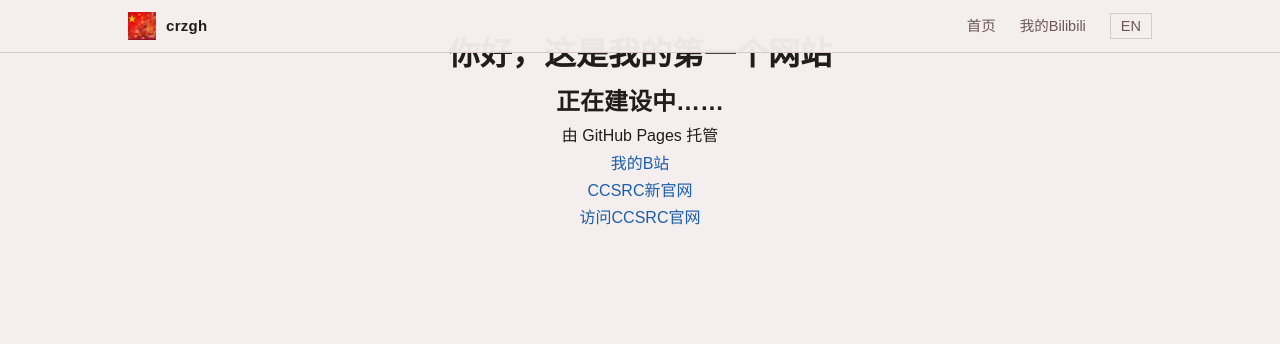
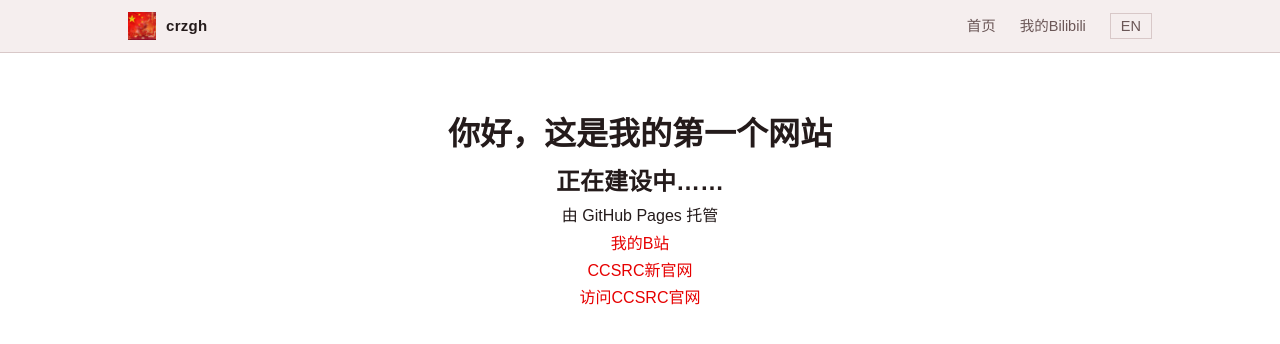
Before and after one commit to crzgh/crzgh.github.io, a plain HTML site: page index.html in a window 1280 px wide. Drawn offline with Linux system fonts and the light colour scheme.

Commit message:
Refactor HTML structure and update styles

```diff
--- a/index.html
+++ b/index.html
@@ -2,54 +2,13 @@
 <html lang="zh-CN">
 <head>
   <meta charset="UTF-8">
+  <meta name="viewport" content="width=device-width, initial-scale=1.0">
   <title>crzgh的个人网站</title>
   <link rel="icon" href="/assets/images/crzgh.jpeg">
   <meta name="description" content="这是crzgh的网站，这个网站包括OpenBVE/Hmmsim/MTR及其他方面的内容，欢迎访问">
   <style>
     :root {
-      --bg: #ffffff; --card: #fbfaf6; --ink: #202327; --ink-2: #5f625f; --ink-3: #858780;
-      --line: #d8d6ce; --blue: #1b5fa8; --blue-deep: #134b8a; --blue-soft: #e3ecf6; --max-w: 1080px;
-    }
-    * { margin: 0; padding: 0; box-sizing: border-box; }
-    html { scroll-behavior: smooth; }
-    body {
-      font-family: "Noto Sans SC", "PingFang SC", "Microsoft YaHei", sans-serif;
-      background: var(--bg); color: var(--ink); line-height: 1.7; -webkit-font-smoothing: antialiased;
-    }
-    a { color: var(--blue); text-decoration: none; }
-    a:hover { color: var(--blue-deep); }
-    .container { max-width: var(--max-w); margin: 0 auto; padding: 0 28px; }
-  </style>
-</head>
-<body>
-  <div style="text-align: center;">
-   <br />
-   <h1>你好，这是我的第一个网站</h1>
-   <h2>正在建设中……</h2>
-   <p>由 GitHub Pages 托管</p>
-   <a href="https://space.bilibili.com/3546666699328210/" target="_blank" rel="noopener noreferrer">我的B站</a>
-   <br />
-   <a href="ccsrc/index.html">CCSRC新官网</a>
-   <br />
-   <a href="https://ccsrc.dpdns.org" target="_blank" rel="noopener noreferrer">访问CCSRC官网</a>
-  </div>
-  <header class="site-nav" id="siteNav">
-  <div class="nav-inner">
-    <a class="brand" href="/">
-      <img src="/assets/images/crzgh.jpeg" alt="Logo">
-      <span class="brand-name">crzgh</span>
-    </a>
-    <button class="menu-toggle" id="menuToggle" type="button" aria-controls="siteMenu" aria-expanded="false">菜单</button>
-    <ul class="nav-links" id="siteMenu">
-      <li><a href="/index.html">首页</a></li>
-      <li><a href="https://space.bilibili.com/3546666699328210/">我的Bilibili</a></li>
-      <li><a class="lang-switch" href="/en/">EN</a></li>
-    </ul>
-  </div>
-  </header>
-<style>
-:root {
-  --bg: #f5eeee;
+      --bg: #ffffff;
       --card: #fdfafb;
       --ink: #241b1b;
       --ink-2: #6b5757;
@@ -60,6 +19,15 @@
       --red-soft: #ffe6e6;
       --max-w: 1080px;
     }
+    * { margin: 0; padding: 0; box-sizing: border-box; }
+    html { scroll-behavior: smooth; }
+    body {
+      font-family: "Noto Sans SC", "PingFang SC", "Microsoft YaHei", sans-serif;
+      background: var(--bg); color: var(--ink); line-height: 1.7; -webkit-font-smoothing: antialiased;
+    }
+    a { color: var(--red); text-decoration: none; }
+    a:hover { color: var(--red-deep); }
+    .container { max-width: var(--max-w); margin: 0 auto; padding: 0 28px; }
     header.site-nav {
       position: fixed; top: 0; left: 0; right: 0; z-index: 50;
       background: rgba(245,238,238,.96);
@@ -103,6 +71,35 @@ header.site-nav.scrolled { box-shadow: 0 6px 24px rgba(80,20,20,.08); }
       .nav-links .lang-switch { display: inline-block; margin-top: 8px; padding: 5px 14px; }
     }
   </style>
+</head>
+<body>
+  <header class="site-nav" id="siteNav">
+    <div class="nav-inner">
+      <a class="brand" href="/">
+        <img src="/assets/images/crzgh.jpeg" alt="Logo">
+        <span class="brand-name">crzgh</span>
+      </a>
+      <button class="menu-toggle" id="menuToggle" type="button" aria-controls="siteMenu" aria-expanded="false">菜单</button>
+      <ul class="nav-links" id="siteMenu">
+        <li><a href="/index.html">首页</a></li>
+        <li><a href="https://space.bilibili.com/3546666699328210/">我的Bilibili</a></li>
+        <li><a class="lang-switch" href="/en/">EN</a></li>
+      </ul>
+    </div>
+  </header>
+
+  <div class="container" style="text-align: center; padding-top: 80px;">
+    <br>
+    <h1>你好，这是我的第一个网站</h1>
+    <h2>正在建设中……</h2>
+    <p>由 GitHub Pages 托管</p>
+    <a href="https://space.bilibili.com/3546666699328210/" target="_blank" rel="noopener noreferrer">我的B站</a>
+    <br>
+    <a href="ccsrc/index.html">CCSRC新官网</a>
+    <br>
+    <a href="https://ccsrc.dpdns.org" target="_blank" rel="noopener noreferrer">访问CCSRC官网</a>
+  </div>
+
   <script>
     const nav = document.getElementById('siteNav');
     const onScroll = () => nav.classList.toggle('scrolled', window.scrollY > 10);
```
Lines whose indentation alone changed are shown as unchanged.
